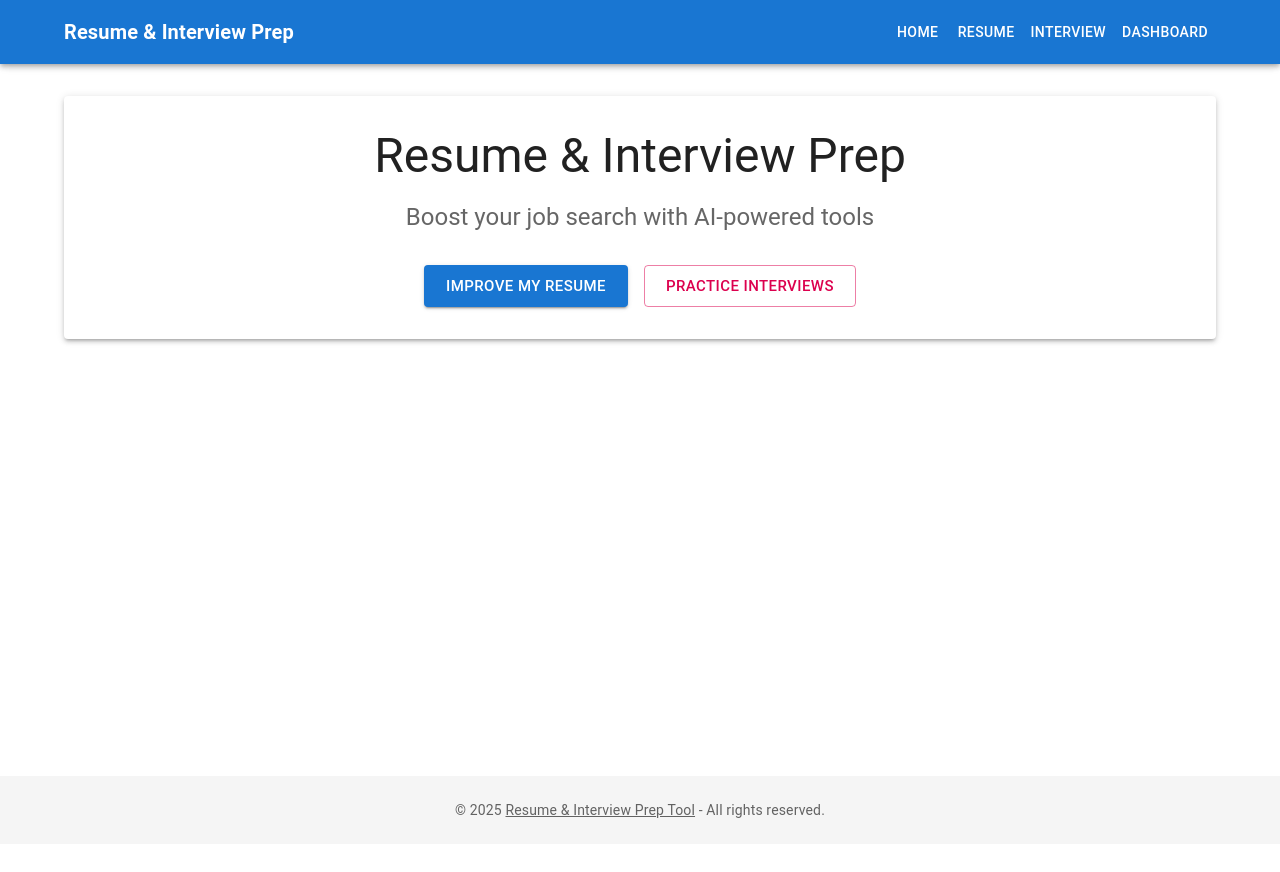
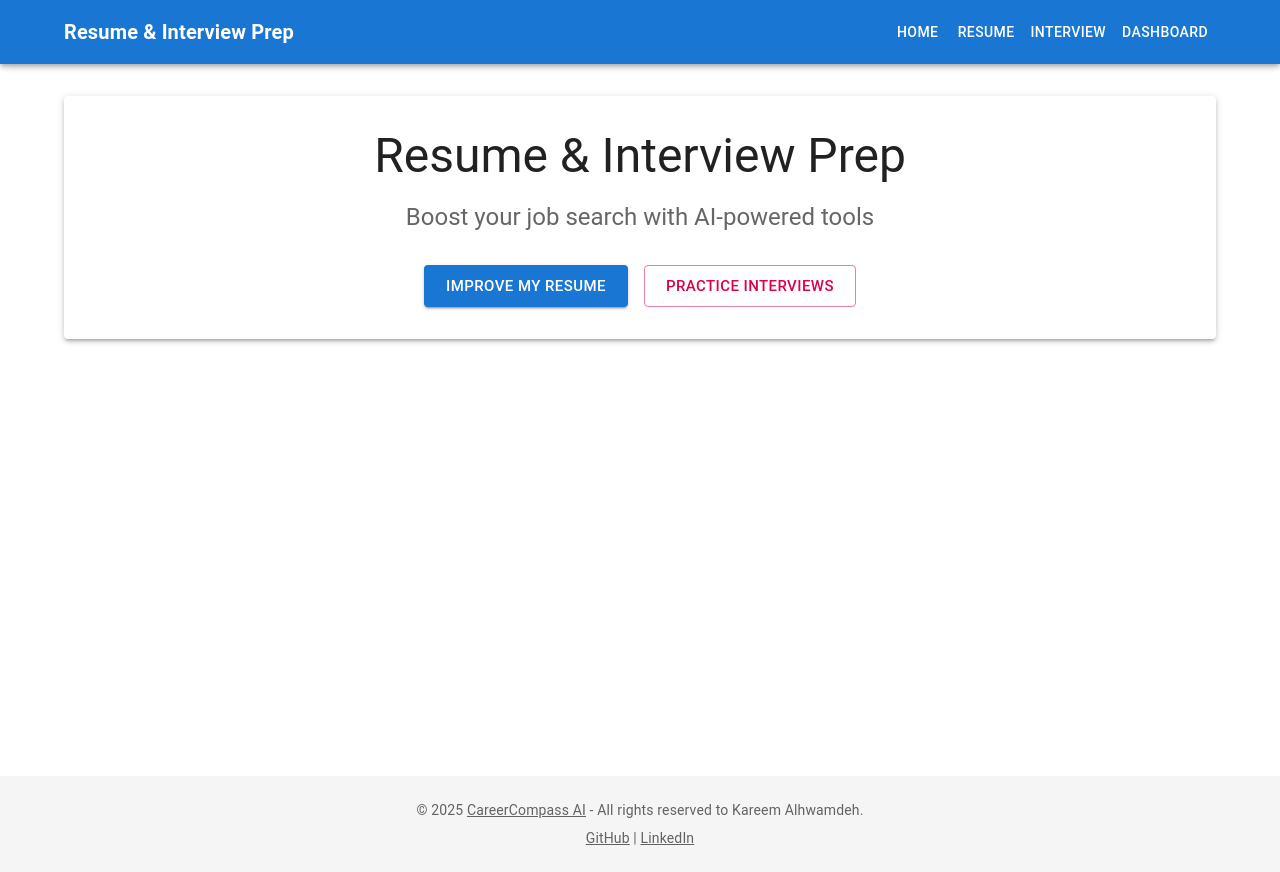
Before and after one commit to kareemalhwamdeh/CareerCompass-AI, a React (Create React App) app in the folder frontend/: page / in a window 1280 px wide. Before the commit the page ends 844 px from the top, so only its background shows below. Built offline with nearby package versions, Linux system fonts and the light colour scheme; the HTML template or start-up script is replaced by a standard one.

Commit message:
Update footer with copyright and author information

```diff
--- a/frontend/src/components/Footer.js
+++ b/frontend/src/components/Footer.js
@@ -18,9 +18,17 @@ function Footer() {
           {new Date().getFullYear()}
           {' '}
           <Link color="inherit" href="/">
-            Resume & Interview Prep Tool
+            CareerCompass AI
           </Link>
-          {' - All rights reserved.'}
+          {' - All rights reserved to Kareem Alhwamdeh.'}
+        </Typography>
+        <Typography variant="body2" color="text.secondary" align="center" sx={{ mt: 1 }}>
+          <Link color="inherit" href="https://github.com/kareemalhwamdeh">
+            GitHub
+          </Link>{' | '}
+          <Link color="inherit" href="https://www.linkedin.com/in/kareem-alhwamdeh/">
+            LinkedIn
+          </Link>
         </Typography>
       </Container>
     </Box>
```
